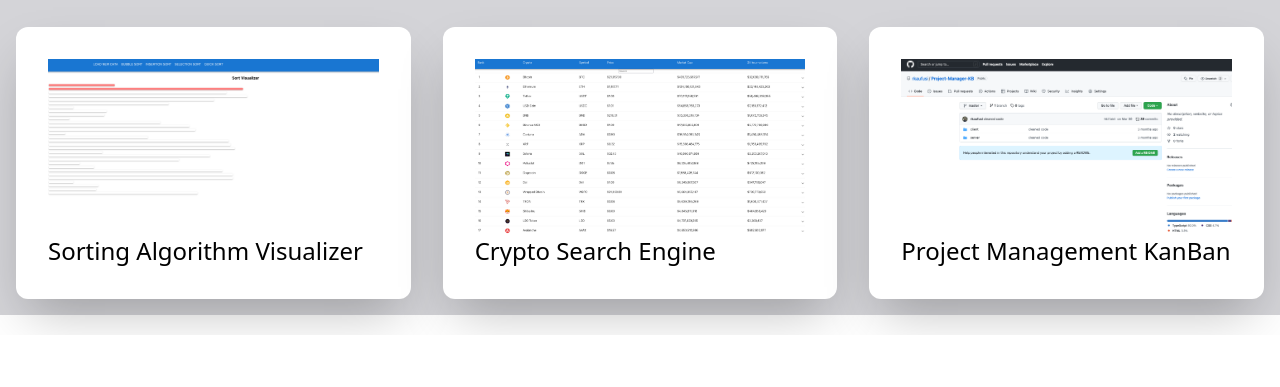
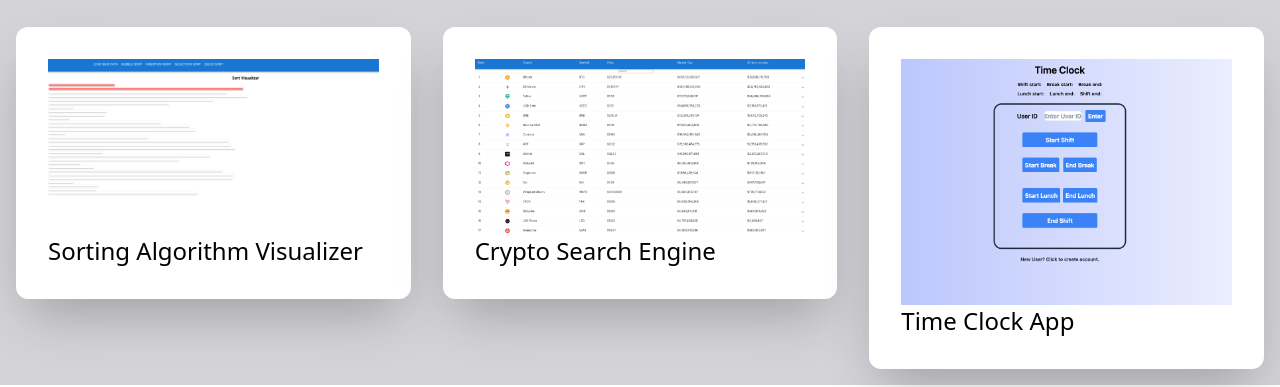
Before and after one commit to rkaufusi/my-portfolio, a React (Create React App) app: page / in a window 1280 px wide. Shown: the part 533-920 px from the top of the page. Before the commit the page ends 868 px from the top, so only its background shows below. Built offline with nearby package versions, Linux system fonts and the light colour scheme.

Commit message:
added timeclock app

```diff
--- a/src/components/Projects.tsx
+++ b/src/components/Projects.tsx
@@ -2,6 +2,7 @@ import React from 'react'
 import algoImage from '../assets/Algo-visualizer3.png'
 import cryptoImage from '../assets/Crypto-search3.png'
 import kanbanImage from '../assets/Kanban-image1.png'
+import timeclock from '../assets/timeclock.png'
 
 const Projects = () => {
     return (
@@ -27,11 +28,11 @@ const Projects = () => {
                 </div>
                 </a>
 
-                <a href="https://github.com/rkaufusi/" target="_blank" rel="noreferrer">
+                <a href="https://github.com/rkaufusi/timeclock" target="_blank" rel="noreferrer">
                 <div className="bg-white m-4 p-8 rounded-xl shadow-2xl hover:scale-105 ease-in duration-200">
-                    <img src={kanbanImage} alt="/"/>
+                    <img src={timeclock} alt="/"/>
                     <div className="flex justify-between">
-                        <h6 className="text-2xl">Project Management KanBan</h6>
+                        <h6 className="text-2xl">Time Clock App</h6>
                     </div>
                 </div>
                 </a>
```
Also changed, not shown: src/assets/timeclock.png (added).
